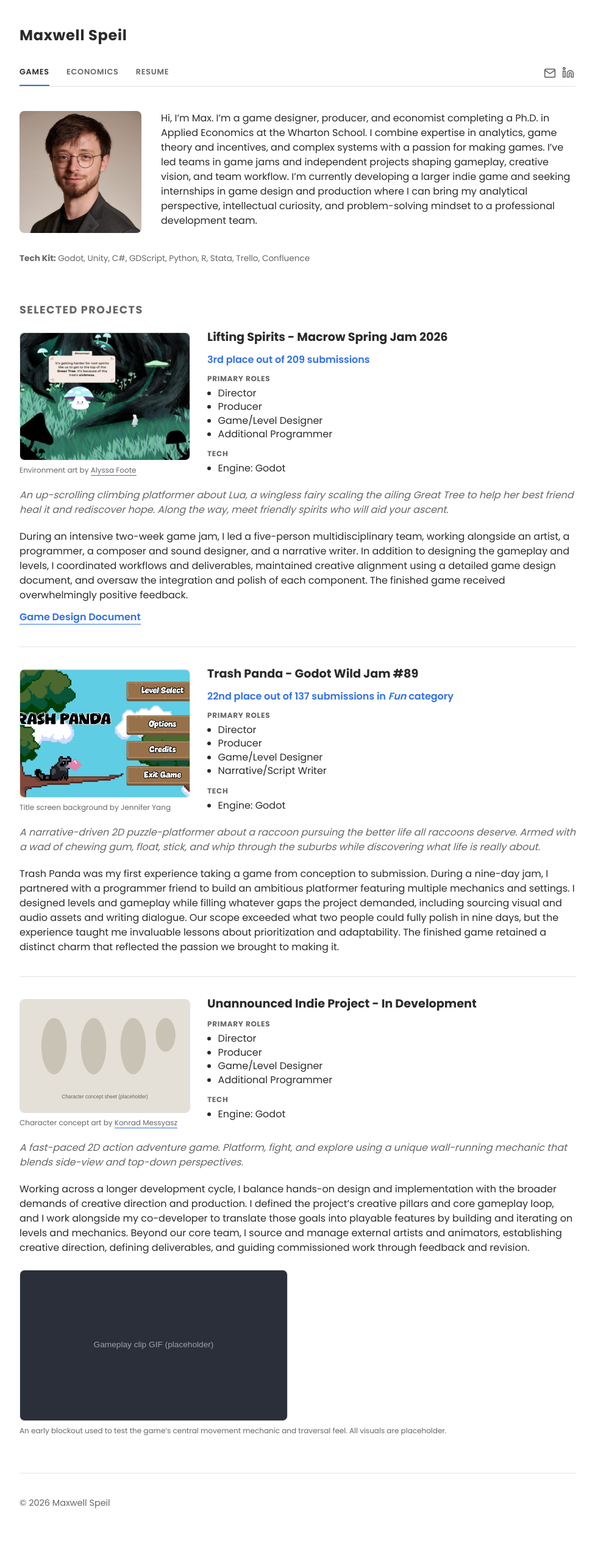
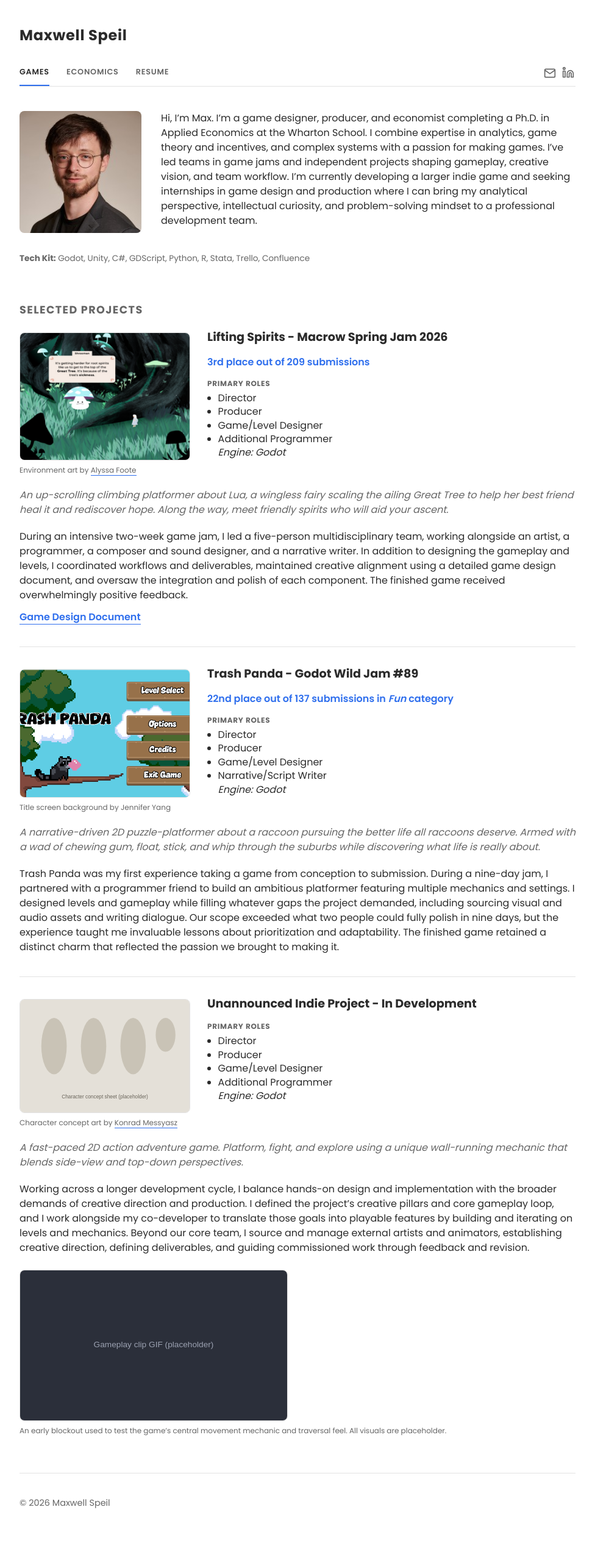
Before and after one commit to mspeil/mspeil.github.io, a Jekyll site: the page built from index.html, in a window 1280 px wide. Shown: the whole page at 61% size, without its empty margins (152-1128 px from the left). Built offline with Jekyll 4.4.1, drawn with Linux system fonts in a browser that asks for light colours.

Commit message:
Show Engine line as a plain italic line under the roles list
Drops the labeled Tech group; the engine now sits where a fifth
bullet would be, without the bullet or label. Restores the original
title/result spacing that was trimmed for the previous version.

Co-Authored-By: Claude Sonnet 5 <noreply@anthropic.com>

```diff
--- a/_data/projects.yml
+++ b/_data/projects.yml
@@ -6,6 +6,7 @@
 # result is optional -- delete the line entirely if a project has nothing to report.
 # gdd_url is optional too -- points at a PDF you've dropped in /assets/docs/.
 # itch_url is optional -- without it the title and thumbnail are not links.
+# tech lines show as plain italic lines directly under the roles list.
 # image_credit adds a caption under the image (text + name; url is optional and
 #   makes the name a link).
 # image_fit: contain shows the image scaled to fit, uncropped and unlinked.
--- a/assets/css/style.css
+++ b/assets/css/style.css
@@ -245,7 +245,7 @@ header.site-header h1 {
 }
 
 .project-info h3 {
-  margin: 0 0 10px;
+  margin: 0 0 14px;
   font-size: 1.2rem;
 }
 
@@ -260,10 +260,6 @@ header.site-header h1 {
 
 .roles {
   margin-bottom: 12px;
-}
-
-.project-info .roles:last-child {
-  margin-bottom: 0;
 }
 
 .roles-label {
@@ -285,6 +281,11 @@ header.site-header h1 {
   line-height: 1.4;
 }
 
+.roles li.role-meta {
+  list-style: none;
+  font-style: italic;
+}
+
 .project-item .game-description {
   margin: 20px 0 0;
   font-style: italic;
@@ -295,7 +296,7 @@ header.site-header h1 {
   margin: 20px 0 0;
 }
 .project-info .result {
-  margin: 0 0 10px;
+  margin: 0 0 14px;
   font-weight: 600;
   color: var(--accent);
 }
--- a/index.html
+++ b/index.html
@@ -54,16 +54,8 @@ nav: games
               {% for role in project.primary_roles %}
               <li>{{ role }}</li>
               {% endfor %}
-            </ul>
-          </div>
-          {% endif %}
-
-          {% if project.tech %}
-          <div class="roles tech-details">
-            <span class="roles-label">Tech</span>
-            <ul>
               {% for item in project.tech %}
-              <li>{{ item }}</li>
+              <li class="role-meta">{{ item }}</li>
               {% endfor %}
             </ul>
           </div>
```
